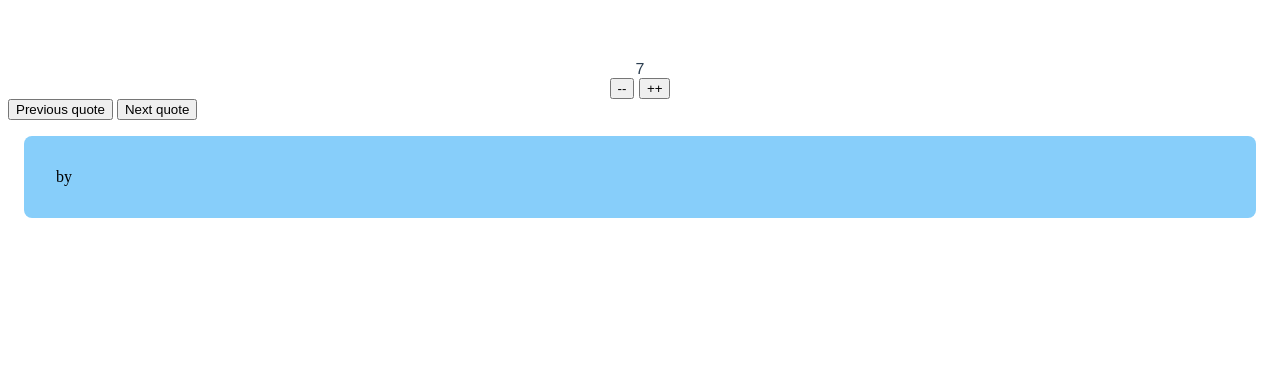
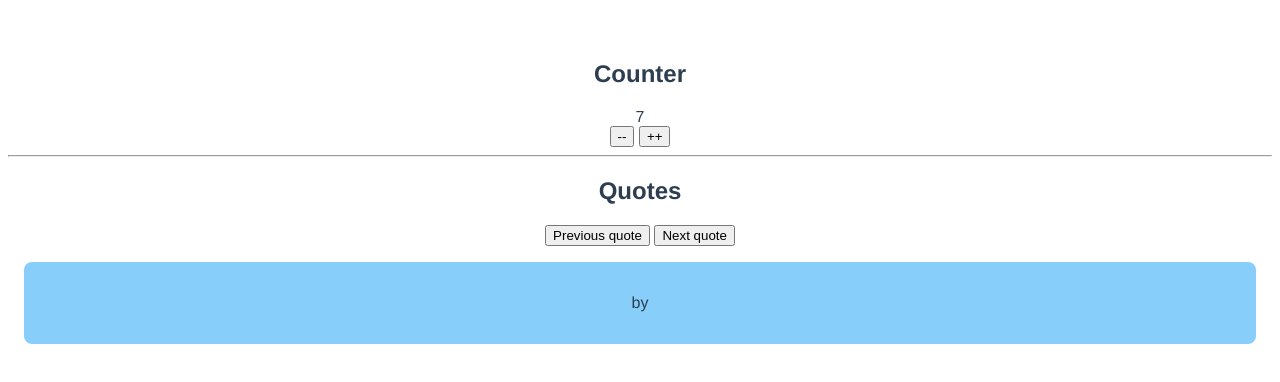
Before and after one commit to avermeulen/alpine-js-with-vitejs, a website built with Vite: page index.html in a window 1280 px wide. Built offline with nearby package versions, Linux system fonts and the light colour scheme; what everyday-fun would draw is missing.

Commit message:
3 files modified

```diff
--- a/index.html
+++ b/index.html
@@ -9,6 +9,8 @@
   <body>
     <script type="module" src="/main.js"></script>
     <div id="app" x-data="counter">
+      <h2>Counter</h2>
+
       <div x-text="c"></div>
       <button @click="minus">--</button>
 
@@ -17,7 +19,11 @@
       <button @click="plus">++</button>
     </div>
 
+    <hr />
+
     <div x-data="fun">
+      <h2>Quotes</h2>
+
       <button @click="previousQuote()">Previous quote</button>
       <button @click="nextQuote()">Next quote</button>
       <div class="quote" x-transition>
--- a/main.js
+++ b/main.js
@@ -1,6 +1,8 @@
 // import css differently
 import './style.css';
 import './quote.css';
+
+// import './try.html';
 
 // Alpine JS setup
 
--- a/style.css
+++ b/style.css
@@ -1,4 +1,4 @@
-#app {
+body {
   font-family: Avenir, Helvetica, Arial, sans-serif;
   -webkit-font-smoothing: antialiased;
   -moz-osx-font-smoothing: grayscale;
```
